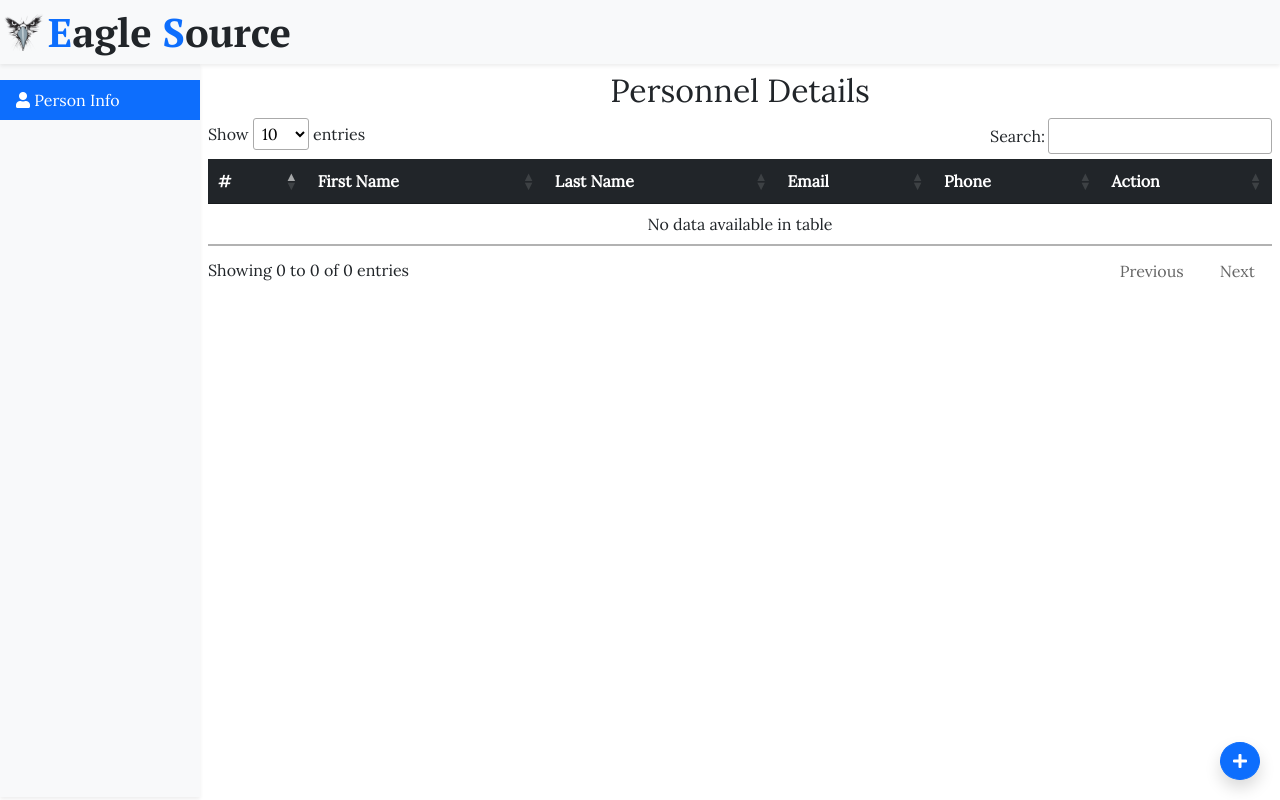
After one commit to Vallatharasu123/DemoProject-, a PHP site: page / in a window 1280 px wide. The commit adds this page. Run offline with PHP 8.4, Linux system fonts and the light colour scheme; data that the repository does not hold is empty; some libraries are stand-ins or nearby versions.

Commit message:
Add/edit/delete

```diff
--- /dev/null
+++ b/Ajax/view.php
@@ -0,0 +1,14 @@
+<?php
+include("../config/db.php");
+$sql = "SELECT * FROM personnel";
+$result = $conn->query($sql);
+
+$data = array();
+while ($row = $result->fetch_assoc()) {
+    $data[] = $row;
+}
+
+echo json_encode(array("data" => $data));
+
+$conn->close();
+?>
--- a/assets/custom.css
+++ b/assets/custom.css
@@ -1 +1,78 @@
-/*Style*/
+@import url('https://fonts.googleapis.com/css2?family=Lora&family=PT+Serif:wght@700&family=Satisfy&display=swap');
+body{
+    font-family: 'Lora', serif;
+    width: 100%;
+    height: 100%;
+    overflow: hidden;
+}
+.main-container{
+    height: calc(100vh - 67px );
+}
+.logo-container{
+    font-family: 'PT Serif', serif;
+}
+#content{
+    height: 100%;
+    overflow-y: auto;
+}
+.floating-button{
+    position: absolute;
+   right: 20px;
+   bottom: 20px;
+}
+.custom-alert{
+    position: absolute;
+    z-index: 2;
+    bottom: -80px;
+    background-color: rgb(204, 248, 196);
+    color: rgb(36, 172, 9);
+    backdrop-filter: blur(10px);
+    border-radius: 5px;
+    padding: 5px 15px;
+    left: 50%;
+    transform: translate(-50%, 0);
+}
+.slide-top {
+	-webkit-animation: slide-top 0.5s cubic-bezier(0.250, 0.460, 0.450, 0.940) both;
+	        animation: slide-top 0.5s cubic-bezier(0.250, 0.460, 0.450, 0.940) both;
+}
+/* ----------------------------------------------
+ * Generated by Animista on 2023-10-1 0:53:30
+ * Licensed under FreeBSD License.
+ * See http://animista.net/license for more info.
+ * w: http://animista.net, t: @cssanimista
+ * ---------------------------------------------- */
+
+/**
+ * ----------------------------------------
+ * animation slide-top
+ * ----------------------------------------
+ */
+ @-webkit-keyframes slide-top {
+    0% {
+      -webkit-transform: translateY(0);
+              transform: translateY(0);
+    }
+    100% {
+      -webkit-transform: translateY(-100px);
+              transform: translateY(-100px);
+    }
+  }
+  @keyframes slide-top {
+    0% {
+      -webkit-transform: translateY(0);
+              transform: translateY(0);
+    }
+    100% {
+      -webkit-transform: translateY(-100px);
+              transform: translateY(-100px);
+    }
+  }
+
+  .text-red{
+    color: red;
+  }
+
+  .dataTables_wrapper .dataTables_filter{
+    margin-bottom: 5px;
+  }
--- /dev/null
+++ b/assets/custom.js
@@ -0,0 +1,9 @@
+
+    function customAlert(info){
+$("body").append(`<div class="custom-alert slide-top"> <span>`+info+`</span> </div>`);
+
+    // Automatically remove the alert after 2 seconds
+    setTimeout(function () {
+        $(".custom-alert").remove();
+    }, 3000); // 3000 milliseconds (3 seconds)
+}
--- /dev/null
+++ b/config/db.php
@@ -0,0 +1,13 @@
+<?php
+// Database connection
+$servername = "localhost";
+$username = "root";
+$password = "";
+$dbname = "demo";
+
+$conn = new mysqli($servername, $username, $password, $dbname);
+
+if ($conn->connect_error) {
+    die("Connection failed: " . $conn->connect_error);
+}
+?>
--- /dev/null
+++ b/index.php
@@ -0,0 +1,359 @@
+<!-- header -->
+<?php include('layout/header.php'); ?>
+
+
+<!-- Page Content -->
+<div id="content" class="w-100 p-2">
+
+    <h2 class="text-center">Personnel Details</h2>
+
+    <table id="personnelTable" class="table w-100  border-1">
+        <thead class="table-dark  ">
+            <tr>
+                <th>#</th>
+                <th>First Name</th>
+                <th>Last Name</th>
+                <th>Email</th>
+                <th>Phone</th>
+                <th>Action</th>
+            </tr>
+        </thead>
+        <tbody>
+            <!-- Populate this section dynamically using PHP -->
+        </tbody>
+    </table>
+</div>
+
+<!-- Modal -->
+<div class="modal fade" id="myModal" tabindex="-1" aria-labelledby="exampleModalLabel" aria-hidden="true">
+    <div class="modal-dialog">
+        <div class="modal-content">
+            <div class="modal-header">
+                <h5 class="modal-title" id="exampleModalLabel">Add Personnel Details</h5>
+                <button type="button" class="btn-close" data-bs-dismiss="modal" aria-label="Close"></button>
+            </div>
+            <div class="modal-body">
+                <form onsubmit="return false;" id="personnelForm">
+                    <div class="mb-3">
+                        <label for="first_name" class="form-label">First Name <sup class="text-red">*</sup></label>
+                        <input type="text" class="form-control" id="first_name" name="first_name" required>
+                    </div>
+                    <div class="mb-3">
+                        <label for="last_name" class="form-label">Last Name <sup class="text-red">*</sup></label>
+                        <input type="text" class="form-control" id="last_name" name="last_name" required>
+                    </div>
+                    <div class="mb-3">
+                        <label for="email" class="form-label">Email <sup class="text-red">*</sup></label>
+                        <input type="email" class="form-control" id="email" name="email" required>
+                    </div>
+                    <div class="mb-3">
+                        <label for="phone" class="form-label">Phone <sup class="text-red">*</sup></label>
+                        <input type="tel" class="form-control" id="phone" name="phone" required>
+                    </div>
+                    <button type="submit" id="submitBtn" class="btn btn-primary">Submit</button>
+                </form>
+            </div>
+        </div>
+    </div>
+</div>
+
+<!-- Floating button with Font Awesome icon -->
+<button class="btn btn-primary floating-button rounded-circle shadow" data-bs-toggle="modal" data-bs-target="#myModal">
+    <i class="fas fa-plus"></i>
+</button>
+<!-- Edit Modal -->
+<div class="modal fade" id="EditModal" tabindex="-1" role="dialog" aria-labelledby="exampleModalLabel"
+    aria-hidden="true">
+    <div class="modal-dialog" role="document">
+        <div class="modal-content">
+            <div class="modal-header">
+                <h5 class="modal-title" id="exampleModalLabel">Edit Personnel</h5>
+                <button type="button" class="btn-close" data-bs-dismiss="modal" aria-label="Close"></button>
+            </div>
+            <div class="modal-body">
+                <!-- Edit form -->
+                <form onsubmit="return false;" id="editPersonnelForm">
+                    <input type="hidden" name="dataId" id="dataId"> <!-- Hidden input for data-id -->
+                    <div class="mb-3">
+                        <label for="first_name" class="form-label">First Name <sup class="text-red">*</sup></label>
+                        <input type="text" class="form-control" id="efirst_name" name="first_name" required>
+                    </div>
+                    <div class="mb-3">
+                        <label for="last_name" class="form-label">Last Name <sup class="text-red">*</sup></label>
+                        <input type="text" class="form-control" id="elast_name" name="last_name" required>
+                    </div>
+                    <div class="mb-3">
+                        <label for="email" class="form-label">Email <sup class="text-red">*</sup></label>
+                        <input type="email" class="form-control" id="eemail" name="email" required>
+                    </div>
+                    <div class="mb-3">
+                        <label for="phone" class="form-label">Phone <sup class="text-red">*</sup></label>
+                        <input type="tel" class="form-control" id="ephone" name="phone" required>
+                    </div>
+                    <button type="submit" id="editSubmitBtn" class="btn btn-primary">Update</button>
+
+                </form>
+            </div>
+
+
+        </div>
+    </div>
+</div>
+
+<!-- JavaScript to handle modal and form -->
+<script>
+    $(document).ready(function () {
+        // Handle the click event for .edit-icon elements
+        $(".edit-icon").on("click", function () {
+            // Get the data-id attribute value
+            var dataId = $(this).data("id");
+            // Find the closest row (parent tr)
+            var $row = $(this).closest("tr");
+            // Find the input element with the name "first_name" within that row (column 1)
+            var firstName = $row.children().eq(1).text();
+            var lastName = $row.children().eq(2).text();
+            var email = $row.children().eq(3).text();
+            var phone = $row.children().eq(4).text();
+            $("#efirst_name").val(firstName);
+            $("#elast_name").val(lastName);
+            $("#eemail").val(email);
+            $("#ephone").val(phone);
+            // Set the value of the hidden input in the form
+            $("#editPersonnelForm input[name='dataId']").val(dataId);
+
+            // Open the EditModal
+            $("#EditModal").modal("show");
+        });
+
+        // Add additional JavaScript code here for form submission, etc.
+        $("#editSubmitBtn").click(function () {
+            // Get values from input fields or wherever you have them
+            var dataId = $("#dataId").val();
+            var firstName = $("#efirst_name").val();
+            var lastName = $("#elast_name").val();
+            var email = $("#eemail").val();
+            var phone = $("#ephone").val();
+
+            // Create an object with the data to send
+            var dataToSend = {
+                dataId: dataId,
+                first_name: firstName,
+                last_name: lastName,
+                email: email,
+                phone: phone
+            };
+
+            // Send an AJAX POST request to your PHP script
+            $.ajax({
+                type: "POST",
+                url: "ajax/edit.php",
+                data: dataToSend,
+                success: function (response) {
+                    // Handle the response here
+
+                    customAlert(response.message);
+                    // Open the EditModal
+                    $("#EditModal").modal("hide");
+
+                    var $updatedRow = $("a[data-id=" + dataId + "]").closest("tr");
+
+                    // Update the row in the DataTable
+                    var dataTable = $('#personnelTable').DataTable();
+                    var rowIndex = dataTable.row($updatedRow).index();
+                    var rowData = dataTable.row(rowIndex).data();
+
+                    // Update the relevant columns in the row data
+                    rowData[1] = firstName;
+                    rowData[2] = lastName;
+                    rowData[3] = email;
+                    rowData[4] = phone;
+
+                    // Update the DataTable with the modified row data
+                    dataTable.row(rowIndex).data(rowData).draw();
+
+
+                },
+                error: function () {
+                    // Handle AJAX errors here
+                    alert("An error occurred while processing the request.");
+                }
+            });
+        });
+    });
+
+
+    $(document).ready(function () {
+        $(".delete-icon").click(function (e) {
+            e.preventDefault(); // Prevent the default link behavior
+
+            var dataId = $(this).data("id");
+
+            Swal.fire({
+                title: "Confirm Deletion",
+                text: "We don't have any soft delete. Are you sure you want to delete this data? This action cannot be undone.",
+                icon: "warning",
+                showCancelButton: true,
+                confirmButtonColor: "#d33",
+                cancelButtonColor: "#3085d6",
+                confirmButtonText: "Delete"
+            }).then((result) => {
+                if (result.isConfirmed) {
+                    // User confirmed, send AJAX request to delete.php
+                    $.ajax({
+                        type: "POST",
+                        url: "ajax/delete.php",
+                        data: { dataId: dataId },
+                        success: function (response) {
+                            response = JSON.parse(response);
+                            console.log(response.status);
+                            if (response.status == "success") {
+                                // Data deleted successfully
+                                var $deletedRow = $("a[data-id=" + dataId + "]").closest("tr");
+
+                                // Update the row in the DataTable
+                                var dataTable = $('#personnelTable').DataTable();
+                                var rowIndex = dataTable.row($deletedRow).index();
+                                var rowData = dataTable.row(rowIndex).remove().draw();
+                                Swal.fire({
+                                    title: "Deleted!",
+                                    text: "The data has been deleted.",
+                                    icon: "success"
+                                });
+
+                                // Optionally, remove the deleted row from the UI
+                                // Example: $(this).closest("tr").remove();
+                            } else {
+                                // Error while deleting data
+                                Swal.fire({
+                                    title: "Error!",
+                                    text: "An error occurred while deleting the data.",
+                                    icon: "error"
+                                });
+                            }
+                        },
+                        error: function () {
+                            // AJAX error
+                            Swal.fire({
+                                title: "Error!",
+                                text: "An error occurred while processing the request.",
+                                icon: "error"
+                            });
+                        }
+                    });
+                }
+            });
+        });
+    });
+</script>
+
+
+<script>
+    $(document).ready(function () {
+        $("#personnelForm").submit(function (e) {
+            e.preventDefault(); // Prevent the form from submitting traditionally
+
+            // Get form input values
+            var firstName = $("#first_name").val();
+            var lastName = $("#last_name").val();
+            var email = $("#email").val();
+            var phone = $("#phone").val();
+
+            // Validate form data (add more validation as needed)
+            if (firstName === '' || lastName === '' || email === '' || phone === '') {
+                alert("Please fill in all required fields.");
+                return; // Prevent AJAX request if validation fails
+            }
+
+            // Create an object with form data
+            var formData = {
+                first_name: firstName,
+                last_name: lastName,
+                email: email,
+                phone: phone
+            };
+
+            $.ajax({
+                type: "POST",
+                url: "ajax/add.php",
+                data: formData,
+                success: function (response) {
+
+
+                    let dataTable = $("#personnelTable").DataTable();
+                    // Add the new row to the DataTable
+                    dataTable.row.add([
+                        sn, // Serial Number
+                        response.data.first_name,
+                        response.data.last_name,
+                        response.data.email,
+                        response.data.phone,
+                        '<a href="#" class="btn btn-danger btn-sm delete-icon mx-2" data-id="' + response.data.id + '"><i class="fas fa-trash"></i></a>' +
+                        '<a href="#" class="btn btn-primary btn-sm edit-icon" data-id="' + response.data.id + '"><i class="fas fa-edit"></i></a>'
+                    ]).draw();
+
+                    // Increment the serial number for the next row
+                    sn++;
+
+                    // Handle the response here
+                    customAlert(response.message);
+                    // Close the modal
+                    $("#myModal").modal("hide");
+
+                    // Clear the form after successful submission (optional)
+                    $("#personnelForm")[0].reset();
+
+                },
+                error: function (xhr, textStatus, errorThrown) {
+                    // Handle errors here, e.g., display an error message
+                    console.error(errorThrown);
+                }
+            });
+        });
+    });
+
+
+
+    // Initialize an empty table
+    var $table = $('#personnelTable');
+    let sn = 1;
+    // Function to append rows to the table
+    function appendRow(data) {
+        var row = '<tr>' +
+            '<td>' + sn + '</td>' +
+            '<td>' + data.first_name + '</td>' +
+            '<td>' + data.last_name + '</td>' +
+            '<td>' + data.email + '</td>' +
+            '<td>' + data.phone + '</td>' +
+            '<td>' +
+            '<a href="#" class="btn btn-danger btn-sm delete-icon mx-2" data-id="' + data.id + '"><i class="fas fa-trash"></i></a>' +
+            '<a href="#" class="btn btn-primary btn-sm edit-icon" data-id="' + data.id + '"><i class="fas fa-edit"></i></a>' +
+            '</td>' +
+            '</tr>';
+
+        $table.find('tbody').append(row);
+        sn++;
+    }
+
+    // Fetch data using AJAX and append to the table
+    $.ajax({
+        url: 'ajax/view.php', // PHP script to fetch data
+        method: 'GET',
+        dataType: 'json',
+        success: function (data) {
+            // Assuming data is an array of objects
+            // console.log(data.data);
+            for (var i = 0; i < data.data.length; i++) {
+                appendRow(data.data[i]);
+            }
+            let dataTable = $("#personnelTable").DataTable();
+
+        },
+        error: function (error) {
+            console.error('Error fetching data: ' + error);
+        }
+    });
+
+</script>
+
+
+<?php include('layout/footer.php'); ?>
--- /dev/null
+++ b/layout/footer.php
@@ -0,0 +1,10 @@
+
+</div>
+<!-- Bootstrap JS -->
+<script src="https://cdn.jsdelivr.net/npm/bootstrap@5.3.0/dist/js/bootstrap.min.js"></script>
+
+<!-- Your custom JavaScript -->
+<script src="assets/custom.js"></script>
+
+</body>
+</html>
--- /dev/null
+++ b/layout/header.php
@@ -0,0 +1,38 @@
+<!DOCTYPE html>
+<html lang="en">
+
+<head>
+    <meta charset="UTF-8">
+    <meta name="viewport" content="width=device-width, initial-scale=1.0">
+    <title>Eagle Source</title>
+
+    <!-- Bootstrap CSS -->
+    <link href="https://cdn.jsdelivr.net/npm/bootstrap@5.3.0/dist/css/bootstrap.min.css" rel="stylesheet">
+
+    <!-- FontAwesome CSS -->
+    <link rel="stylesheet" href="https://cdnjs.cloudflare.com/ajax/libs/font-awesome/5.15.3/css/all.min.css">
+
+    <!-- Custom CSS -->
+    <link rel="stylesheet" href="assets/custom.css">
+
+    <!-- Favicon Icon -->
+    <link rel="shortcut icon" href="assets/img/logo.png" type="image/x-icon">
+
+    <!-- jQuery -->
+    <script src="https://code.jquery.com/jquery-3.6.0.min.js"></script>
+
+
+    <!-- Include DataTables CSS and JavaScript -->
+    <link href="https://cdn.datatables.net/1.11.5/css/jquery.dataTables.min.css" rel="stylesheet">
+
+    <script src="https://cdn.datatables.net/1.11.5/js/jquery.dataTables.min.js"></script>
+    <script src="https://cdn.jsdelivr.net/npm/sweetalert2@10"></script>
+
+</head>
+
+<body>
+    <!-- Navbar -->
+    <?php include('layout/navbar.php'); ?>
+
+    <!-- Sidebar -->
+    <?php include('layout/sidebar.php'); ?>
--- /dev/null
+++ b/layout/navbar.php
@@ -0,0 +1,7 @@
+<nav class="navbar navbar-expand-lg navbar-light bg-light shadow-sm">
+    <div class="d-flex col-md-6 logo-container align-items-center ">
+    <img src="assets/img/logo.png" alt="" class="m-1" width="40">
+    <h1 class="m-0"><span class="text-primary">E</span>agle <span class="text-primary">S</span>ource</h1>
+    </div>
+
+</nav>
--- /dev/null
+++ b/layout/sidebar.php
@@ -0,0 +1,15 @@
+<div class="d-flex  main-container">
+
+<div class="d-flex flex-column flex-shrink-0  bg-body-tertiary p-0 shadow-sm" style="width: 200px;">
+
+    <ul class="nav nav-pills flex-column mb-auto pt-3">
+      <li class="nav-item">
+        <a href="#" class="nav-link active rounded-0" aria-current="page">
+        <i class="fa fa-user"></i>
+          Person Info
+        </a>
+      </li>
+
+    </ul>
+
+  </div>
```
Also changed, not shown: Ajax/add.php (added, +46 -0 lines), Ajax/delete.php (added, +45 -0 lines), Ajax/edit.php (added, +43 -0 lines), assets/img/logo.png (added).
